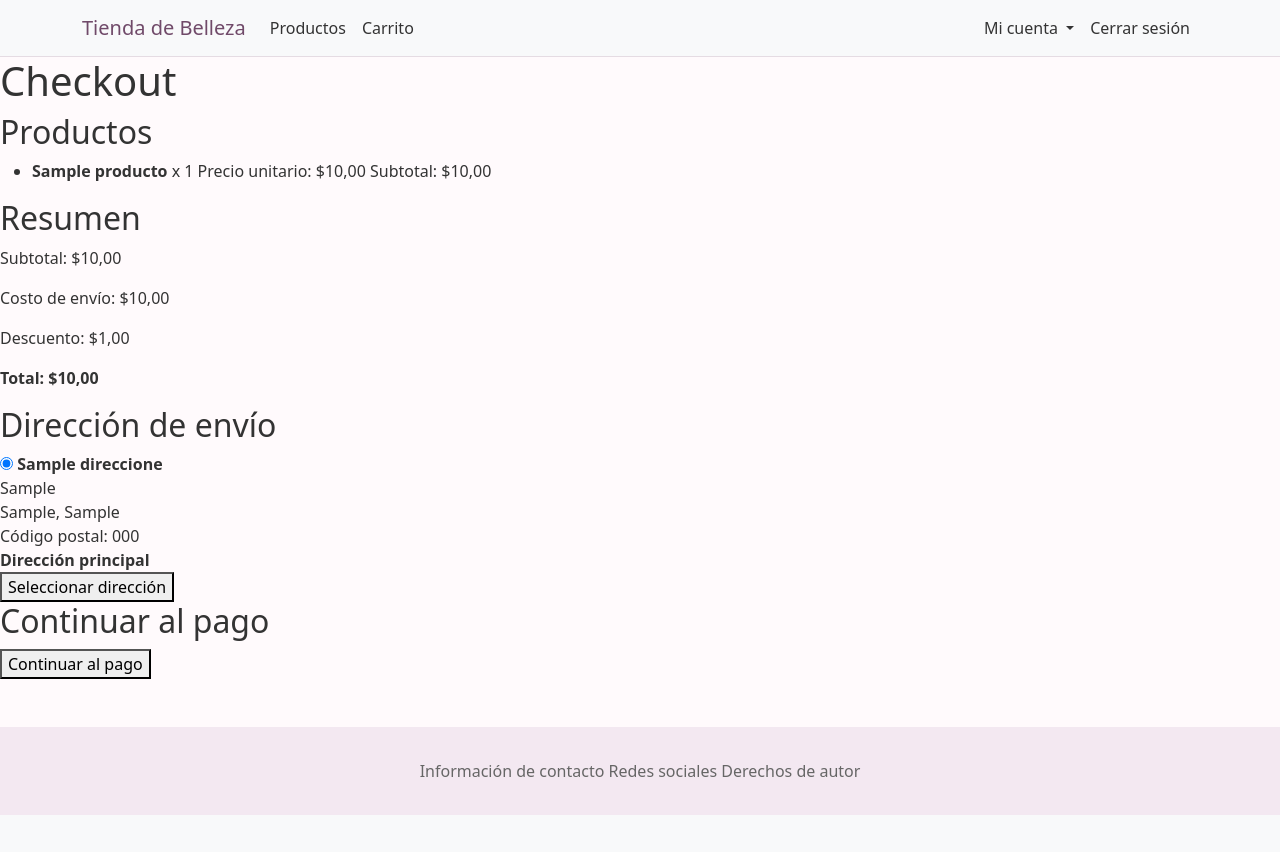
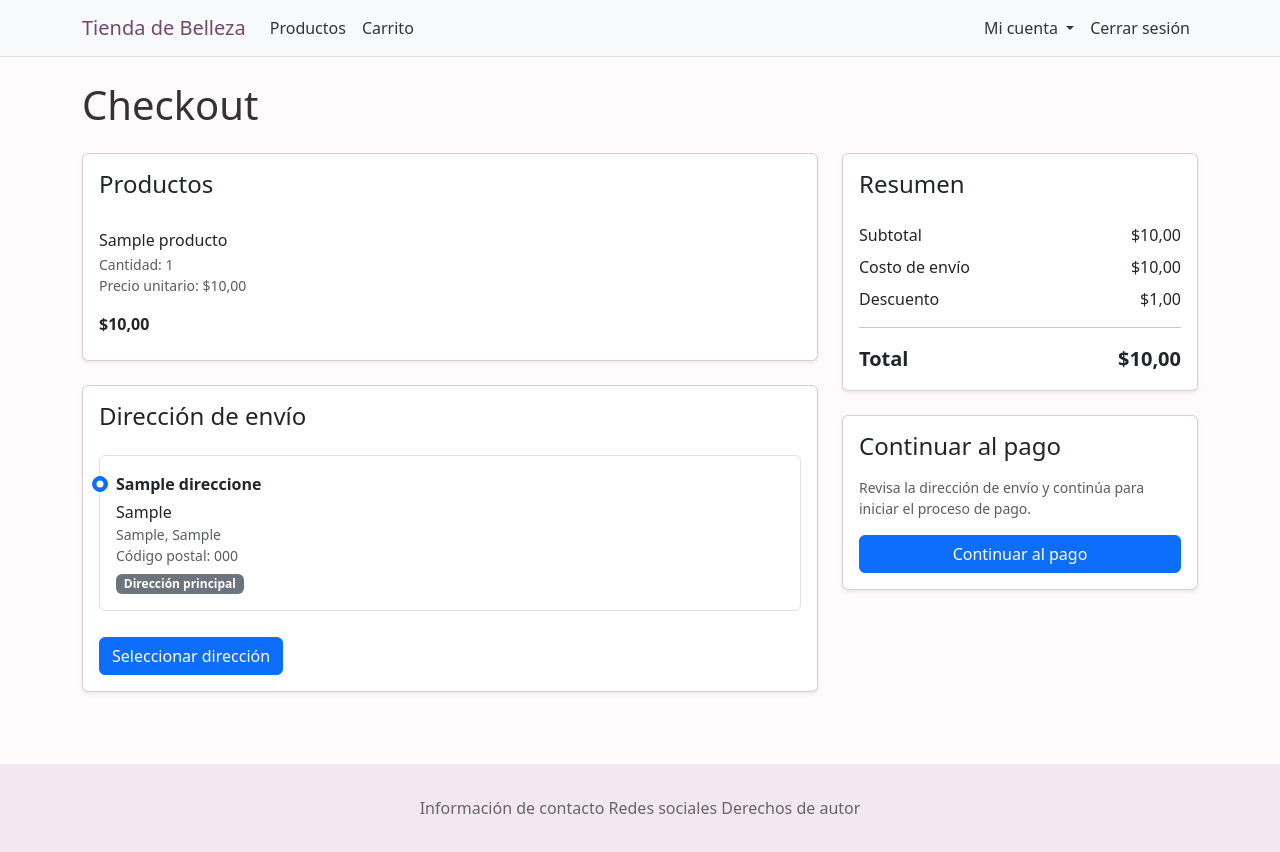
Before and after one commit to cristian9103/project_store, a Django app: page /pedidos/checkout/ in a window 1280 px wide. Before the commit the page ends 815 px from the top, so only its background shows below. Run offline with Django 5.2, Linux system fonts and the light colour scheme; a user stored in the database is signed in; tables that the repository leaves empty hold one stand-in row (values such as "Sample post").

Commit message:
Se modifica el archivo templates/pedidos/checkout/checkout.html

```diff
--- a/templates/pedidos/checkout/checkout.html
+++ b/templates/pedidos/checkout/checkout.html
@@ -1,4 +1,4 @@
-{% extends "base.html" %}
+{% extends 'base.html' %}
 
 {% block title %}
     Checkout
@@ -6,70 +6,84 @@ Checkout
 
 {% block content %}
 
-<h1>Checkout</h1>
+<div class="container py-4">
+
+    <h1 class="mb-4">Checkout</h1>
 
     {% if error %}
-    <div>
+        <div class="alert alert-danger" role="alert">
             {{ error }}
         </div>
     {% endif %}
 
-<section>
-    <h2>Productos</h2>
+    <div class="row g-4">
 
-    <ul>
+        <!-- Producto y dirección -->
+        <div class="col-12 col-lg-8">
+
+            <section class="card shadow-sm mb-4">
+
+                <div class="card-body">
+
+                    <h2 class="h4 mb-4">
+                        Productos
+                    </h2>
+
+                    <div class="list-group list-group-flush">
+
                         {% for detalle in pedido.detalles_pedido.all %}
-            <li>
-                <strong>
+
+                            <div class="list-group-item px-0">
+
+                                <div class="d-flex flex-column flex-md-row, justify-content-between gap-3">
+
+                                    <div>
+                                        <h3 class="h6 mb-1">
                                             {{ detalle.producto.nombre }}
-                </strong>
+                                        </h3>
 
-                <span>
-                    x {{ detalle.cantidad }}
-                </span>
+                                        <div class="text-muted small">
+                                            Cantidad: {{ detalle.cantidad }}
+                                        </div>
 
-                <span>
+                                        <div class="text-muted small">
                                             Precio unitario: ${{ detalle.precio_unitario }}
-                </span>
+                                        </div>
+                                    </div>
 
-                <span>
-                    Subtotal: ${{ detalle.subtotal }}
-                </span>
-            </li>
+                                    <div class="fw-semibold">
+                                        ${{ detalle.subtotal }}
+                                    </div>
+
+                                </div>
+
+                            </div>
+
                         {% empty %}
-            <li>El pedido no tiene productos.</li>
+
+                            <div class="text-muted">
+                                El pedido no tiene productos.
+                            </div>
+
                         {% endfor %}
-    </ul>
+
+                    </div>
+
+                </div>
+
             </section>
 
-<section>
-    <h2>Resumen</h2>
+            <section class="card shadow-sm">
 
-    <p>
-        Subtotal: ${{ pedido.subtotal }}
-    </p>
+                <div class="card-body">
 
-    <p>
-        Costo de envío: ${{ pedido.costo_envio }}
-    </p>
-
-    <p>
-        Descuento: ${{ pedido.descuento }}
-    </p>
-
-    <p>
-        <strong>
-            Total: ${{ pedido.total }}
-        </strong>
-    </p>
-</section>
-
-<section>
-    <h2>Dirección de envío</h2>
+                    <h2 class="h4 mb-4">
+                        Dirección de envío
+                    </h2>
 
                     {% if form.errors %}
-        <div>
-            {{ form.direccion_id.errors }}
+                        <div class="alert alert-danger" role="alert">
+                            {{ form.direccion_id.errors}}
                         </div>
                     {% endif %}
 
@@ -77,51 +91,76 @@ Checkout
 
                         {% csrf_token %}
 
+                        <div class="d-flex flex-column gap-3">
+
                             {% for direccion in direcciones %}
 
-            <div>
-                <label>
+                                <div class="form-check border rounded p-3">
+
                                     <input
+                                        class="form-check-input"
                                         type="radio"
                                         name="direccion_id"
                                         value="{{ direccion.pk }}"
+                                        id="direccion-{{ direccion.pk }}"
                                         {% if pedido.direccion_envio_id == direccion.pk %}
                                             checked
                                         {% endif %}
+                                    >
+
+                                    <label
+                                        class="form-check-label w-100"
+                                        for="direccion-{{ direccion.pk }}"
                                     >
 
                                         <strong>
                                             {{ direccion.nombre }}
                                         </strong>
 
-                    <br>
+                                        <div class="mt-1">
+                                            {{ direccion.direccion }}
+                                        </div>
 
-                    {{ direccion.direccion }}
-
-                    <br>
-
-                    {{ direccion.ciudad }}, {{ direccion.departamento }}
+                                        <div class="text-muted small">
+                                            {{ direccion.ciudad }},
+                                            {{ direccion.departamento }}
+                                        </div>
 
                                         {% if direccion.codigo_postal %}
-                        <br>
+                                            <div class="text-muted small">
                                                 Código postal:
-                        {{ direccion.codigo_postal}}
+                                                {{ direccion.codigo_postal }}
+                                            </div>
                                         {% endif %}
 
                                         {% if direccion.es_principal %}
-                        <br>
-                        <strong>Dirección principal</strong>
+                                            <span class="badge text-bg-secondary mt-2">
+                                                Dirección principal
+                                            </span>
                                         {% endif %}
 
                                     </label>
+
                                 </div>
+
                             {% empty %}
-            <p>No tienes direcciones registradas.</p>
 
-            <a href="{% url 'clientes:crear_direccion' %}">
+                                <div class="alert alert-light border">
+                                    <p class="mb-3">
+                                        No tienes direcciones registradas.
+                                    </p>
+
+                                    <a
+                                        href="{% url 'clientes:crear_direccion' %}"
+                                        class="btn btn-outline-primary"
+                                    >
                                         Registrar dirección
                                     </a>
+                                </div>
+
                             {% endfor %}
+
+                        </div>
 
                         <input
                             type="hidden"
@@ -129,20 +168,77 @@ Checkout
                             value="asignar_direccion"
                         >
 
-        <button type="submit">
+                        {% if direcciones %}
+                            <button
+                                type="submit"
+                                class="btn btn-primary mt-4"
+                            >
                                 Seleccionar dirección
                             </button>
+                        {% endif %}
+
                     </form>
+
+                </div>
+
             </section>
 
-<section>
-    <h2>Continuar al pago</h2>
+        </div>
+
+        <!-- Resumen y pago -->
+        <div class="col-12 col-lg-4">
+
+            <section class="card shadow-sm mb-4">
+
+                <div class="card-body">
+
+                    <h2 class="h4 mb-4">
+                        Resumen
+                    </h2>
+
+                    <div class="d-flex justify-content-between mb-2">
+                        <span>Subtotal</span>
+                        <span>${{ pedido.subtotal }}</span>
+                    </div>
+
+                    <div class="d-flex justify-content-between mb-2">
+                        <span>Costo de envío</span>
+                        <span>${{ pedido.costo_envio }}</span>
+                    </div>
+
+                    <div class="d-flex justify-content-between mb-3">
+                        <span>Descuento</span>
+                        <span>${{ pedido.descuento }}</span>
+                    </div>
+
+                    <hr>
+
+                    <div class="d-flex justify-content-between fs-5 fw-bold">
+                        <span>Total</span>
+                        <span>${{ pedido.total }}</span>
+                    </div>
+
+                </div>
+
+            </section>
+
+            <section class="card shadow-sm">
+
+                <div class="card-body">
+
+                    <h2 class="h4 mb-3">
+                        Continuar al pago
+                    </h2>
 
                     {% if error %}
-        <div>
-            <p>{{ error }}</p>
+                        <div class="alert alert-danger" role="alert">
+                            {{ error }}
                         </div>
                     {% endif %}
+
+                    <p class="text-muted small">
+                        Revisa la dirección de envío y continúa para iniciar el proceso de pago.
+                    </p>
 
                     <form
                         method="post"
@@ -150,10 +246,23 @@ Checkout
                     >
                         {% csrf_token %}
 
-        <button type="submit">
+                        <button
+                            type="submit"
+                            class="btn btn-primary w-100"
+                        >
                             Continuar al pago
                         </button>
+
                     </form>
+
+                </div>
+
             </section>
 
+        </div>
+
+    </div>
+
+</div>
+
 {% endblock %}
```
Lines whose indentation alone changed are shown as unchanged.
